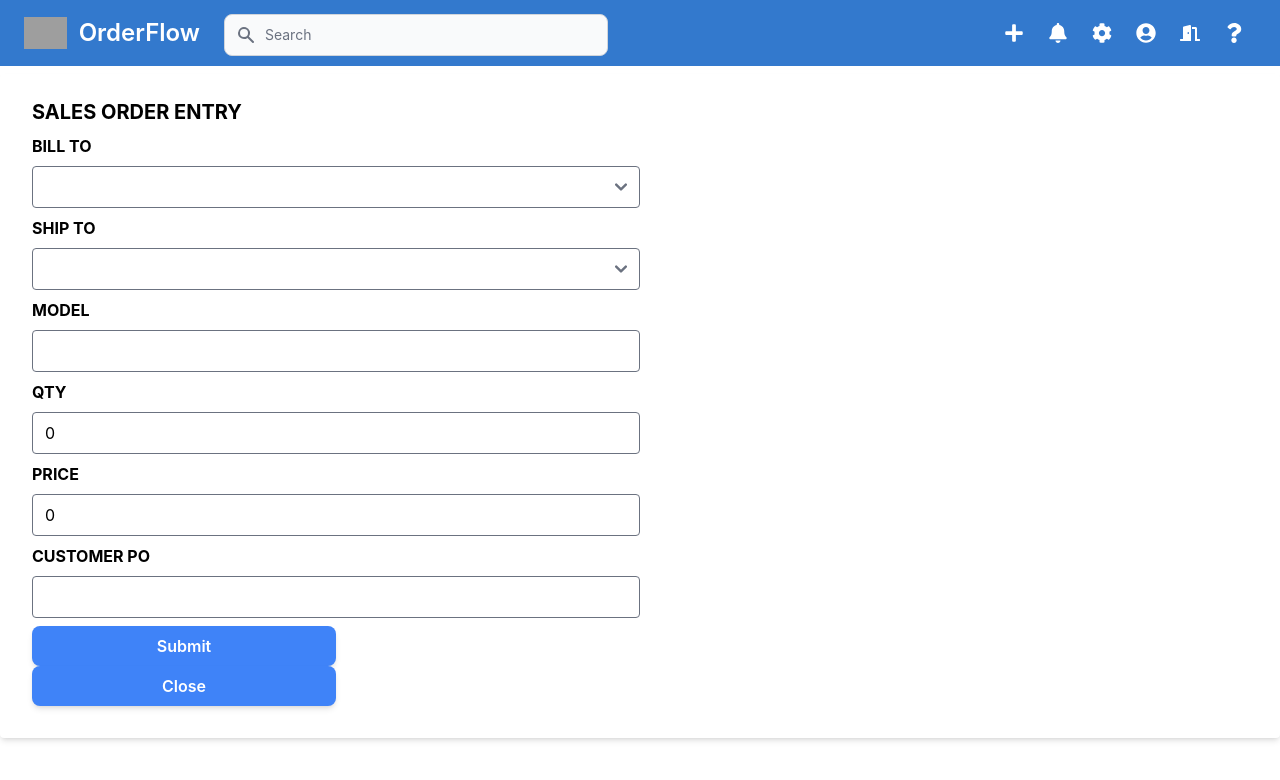
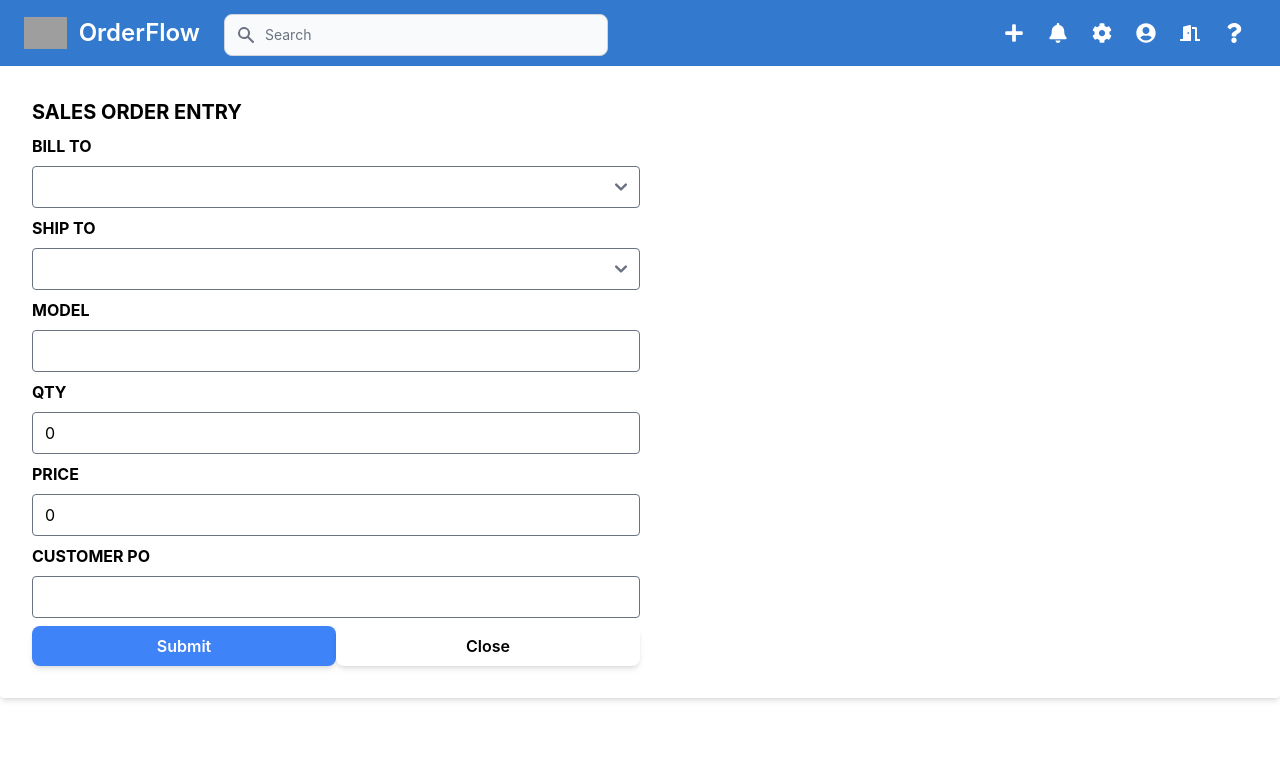
Before and after one commit to jcho-project/orderflow, a React (Create React App) app: page /create in a window 1280 px wide. Shown: the top 780 px of the page. Built offline with nearby package versions, Linux system fonts and the light colour scheme; grey boxes are pictures that could not be loaded.

Commit message:
add SecondaryButton in shared component // add SecondaryButton in CreateForm for closing and rerouting to /orders // require check on whether to keep onClick reroute to /orders in SecondaryButton component // require check on being able to access CreateForm even while not logged in

```diff
--- a/src/components/orders/CreateForm.jsx
+++ b/src/components/orders/CreateForm.jsx
@@ -1,9 +1,10 @@
 import { collection, doc, setDoc } from "firebase/firestore"
-import { useContext, useState } from 'react';
+import { useState } from 'react';
 import { useNavigate } from 'react-router-dom';
 
 import { db } from "../../config/firebase"
 import PrimaryButton from "../shared/PrimaryButton";
+import SecondaryButton from "../shared/SecondaryButton";
 
 function CreateForm() {
   const navigate = useNavigate();
@@ -90,9 +91,9 @@ function CreateForm() {
             name="customer_po"
             onChange={handleInputChange}
           />
-          <div className="flex flex-col">
+          <div className="flex">
             <PrimaryButton customClass="w-1/4" type={"submit"}>Submit</PrimaryButton>
-            <PrimaryButton customClass="w-1/4" type={"button"} onClick={() => navigate('/orders')}>Close</PrimaryButton>
+            <SecondaryButton customClass="w-1/4" type={"button"}>Close</SecondaryButton>
           </div>
         </form>
       </div>
--- /dev/null
+++ b/src/components/shared/SecondaryButton.jsx
@@ -0,0 +1,27 @@
+import PropTypes from 'prop-types';
+import { useNavigate } from 'react-router-dom';
+
+function PrimaryButton({ children, type, customClass }) {
+  const navigate = useNavigate();
+
+  const handleClose = () => {
+    navigate('/orders')
+  }
+
+  return (
+    <button type={type} onClick={handleClose} className={`${customClass} py-2 px-4 bg-white text-black font-semibold rounded-lg shadow-md hover:bg-blue-500 hover:text-white focus:outline-none focus:ring-2 focus:ring-blue-400 ring-opacity-75`}>
+      {children}
+    </button>
+  );
+}
+
+PrimaryButton.defaultProps = {
+  type: 'button',
+};
+
+PrimaryButton.propTypes = {
+  children: PropTypes.node.isRequired,
+  type: PropTypes.string,
+};
+
+export default PrimaryButton;
--- a/src/index.css
+++ b/src/index.css
@@ -3,13 +3,3 @@
 @tailwind utilities;
 
 @import url('https://fonts.googleapis.com/css2?family=Roboto:wght@400;600;700&display=swap');
-
-@layer components {
-    .btn-primary {
-        @apply py-2 px-4 bg-blue-500 text-white font-semibold rounded-lg shadow-md hover:bg-blue-700 focus:outline-none focus:ring-2 focus:ring-blue-400 ring-opacity-75;
-    }
-
-    .btn-secondary {
-        @apply py-2 px-4 bg-white text-black font-semibold rounded-lg shadow-md hover:bg-blue-500 hover:text-white focus:outline-none focus:ring-2 focus:ring-blue-400 ring-opacity-75;
-    }
-}
```
